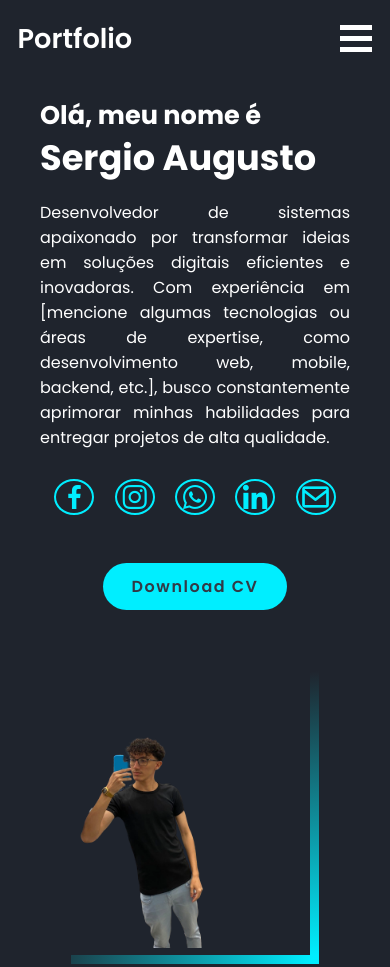
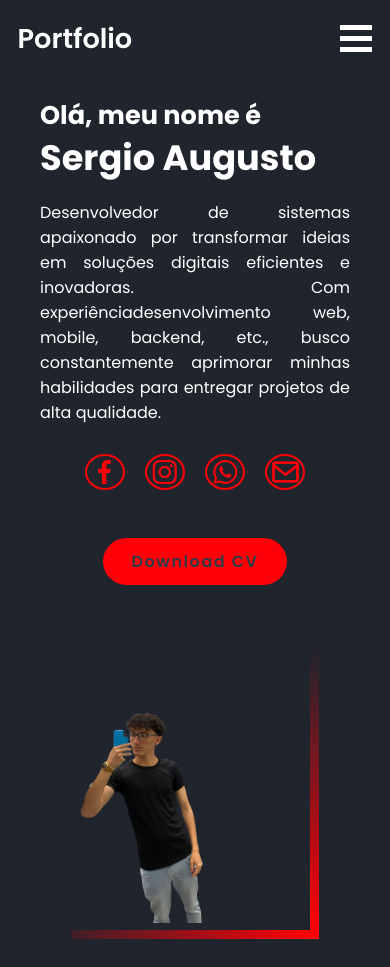
Before and after one commit to sgzinnnnn/2-site, a plain HTML site: page index.html in a window 390 px wide. Shown: the top 967 px of the page. Drawn offline with nearby package versions, Linux system fonts and the light colour scheme.

Commit message:
Add files via upload

```diff
--- a/index.html
+++ b/index.html
@@ -46,14 +46,13 @@
             <h1>Sergio Augusto</h1>
             <h3> <span></span></h3>
 
-            <p>Desenvolvedor de sistemas apaixonado por transformar ideias em soluções digitais eficientes e inovadoras. Com experiência em [mencione algumas tecnologias ou áreas de expertise, como desenvolvimento web, mobile, backend, etc.], busco constantemente aprimorar minhas habilidades para entregar projetos de alta qualidade.</p>
+            <p>Desenvolvedor de sistemas apaixonado por transformar ideias em soluções digitais eficientes e inovadoras. Com experiênciadesenvolvimento web, mobile, backend, etc., busco constantemente aprimorar minhas habilidades para entregar projetos de alta qualidade.</p>
 
             <div class="social-media">
-                <a href="#"><i class='bx bxl-facebook'></i></a>
-                <a href="#"><i class='bx bxl-instagram'></i></a>
-                <a href="#"><i class='bx bxl-whatsapp'></i></a>
-                <a href="#"><i class='bx bxl-linkedin'></i></a>
-                <a href="#"><i class='bx bx-envelope'></i></a>
+                <a href="https://www.facebook.com/share/1CZp5nfrFf/?mibextid=wwXIfr"><i class='bx bxl-facebook'></i></a>
+                <a href="https://www.instagram.com/_sgzinn?igsh=MjVrNTI5Zmc5bHdt&utm_source=qr"><i class='bx bxl-instagram'></i></a>
+                <a href="https://wa.me/5516992803786"><i class='bx bxl-whatsapp'></i></a>
+                <a href="mailto:sergioaugusto7@icloud.com"><i class='bx bx-envelope'></i></a>
             </div>
 
             <div>
@@ -135,7 +134,7 @@
 
             <div class="portfolio-box">
 
-                <img src="./Assets/imagem1.jpg" alt="portfolio 1">
+                <img src="./Assets/Captura de Tela (1).png" alt="portfolio 1">
 
                 <div class="portfolio-layer">
                     <h4>Web Development</h4>
@@ -269,11 +268,11 @@
         </div>
 
         <div class="about-content">
-            <h3>About Me</h3>
-            <h1>Full-stack <span>Developer</span> and <span>Teacher</span></h1>
+            <h3>Sobre mim</h3>
+            <h1>Full-stack <span>Desenvolvedor</span></h1>
 
             <p>
-                Lorem ipsum dolor sit amet consectetur adipisicing elit. Vero, reiciendis quia, eos ratione tempora voluptatum ab iste, veritatis praesentium fugiat corporis facilis omnis! Voluptatibus id facilis odit sunt molestiae, hic, mollitia laborum error enim rerum architecto totam fugit consequatur aut suscipit quae explicabo laudantium. Doloribus tenetur maxime veritatis illo unde exercitationem asperiores aliquam rem incidunt voluptatibus. Autem eligendi aperiam accusamus.
+                Sou um desenvolvedor full-stack apaixonado por transformar ideias complexas em soluções digitais intuitivas e eficientes. Com expertise em JavaScript, especialmente com frameworks como React no front-end e Node.js no back-end, construo aplicações web escaláveis e robustas. Minha motivação reside em resolver problemas de forma criativa, sempre buscando aprimorar a experiência do usuário e garantir um código limpo e de alta performance. Adoro colaborar em equipes dinâmicas e estou sempre em busca de novas tecnologias e desafios para expandir meu conhecimento.
             </p>
 
             <a href="#" class="btn">Read More</a>
--- a/script.js
+++ b/script.js
@@ -4,3 +4,13 @@ const menuHamburguer = document.querySelector('.menu-hamburguer');
 menuHamburguer.addEventListener('click' , () =>{
     toggleMenu();
 });
+
+function toggleMenu(){
+    const nav = document.querySelector('.nav-responsive');
+}
+
+if (menuHamburguer.classList.contains('change')) {
+    nav.style.display = 'block';
+} else {
+    nav.style.display = 'none';
+}
--- a/style.css
+++ b/style.css
@@ -3,7 +3,7 @@
 
 :root {
 
-    --main-color: #00eeff;
+    --main-color: #ff0008;
     --text-color: #ffffff;
     --bg-color-01: #1f242d;
     --bg-color-02: #323946;
```
